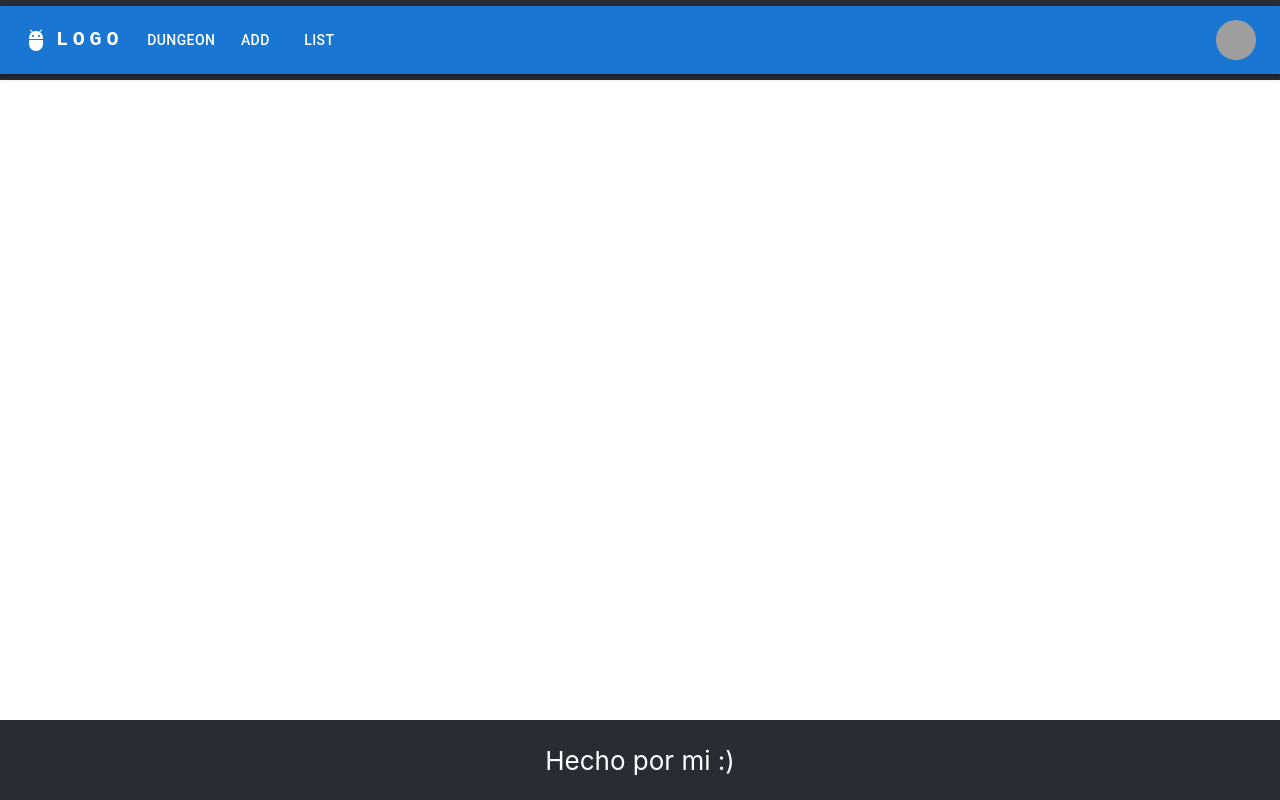
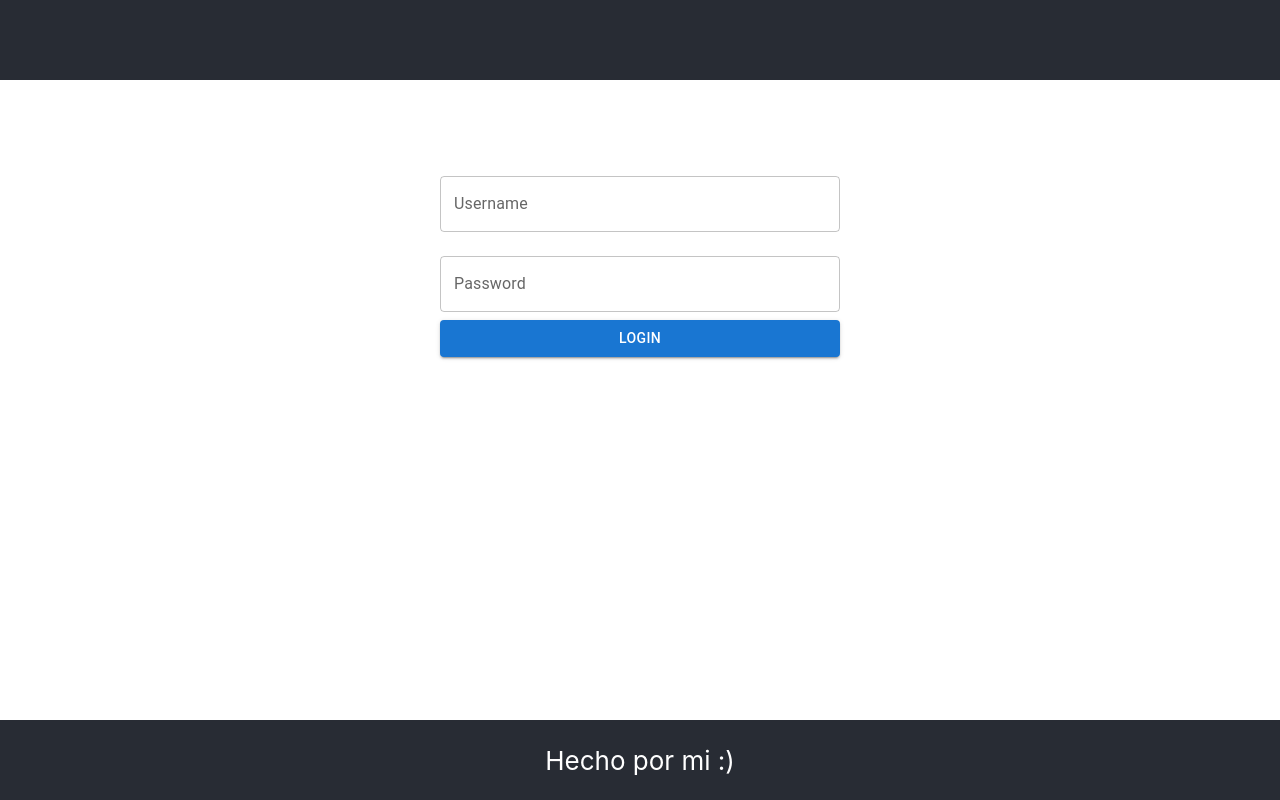
Before and after one commit to Tect0r0/PlanSoft6toWeb, a React (Create React App) app in the folder ActA1/: page /login in a window 1280 px wide. Built offline with nearby package versions, Linux system fonts and the light colour scheme; grey boxes are pictures that could not be loaded.

Commit message:
Login successful

```diff
--- a/ActA1/src/AppBody/AppBody.jsx
+++ b/ActA1/src/AppBody/AppBody.jsx
@@ -1,15 +1,20 @@
 import { useState, useEffect } from "react";
-import { BrowserRouter, Routes, Route } from "react-router-dom";
+import { BrowserRouter, Routes, Route, Navigate } from "react-router-dom";
 
 import Add from "../Pages/Add";
 import List from "../Pages/List";
 import Header from "../Objects/Header";
 import Dungeon from "../Pages/Dungeon";
-import BrandingSignInPage from "../Pages/BrandingSignInPage";
+import Login from "../Pages/Login";
 
 import "../../src/App.css";
 
 function AppBody() {
+    const [isLogin, setIsLogin] = useState(() => {
+        // Check localStorage for the initial login state
+        return localStorage.getItem("isLogin") === "true";
+    });
+
     const [items, setItems] = useState([
         { id: 1, name: "Item 1", price: 100 },
         { id: 2, name: "Item 2", price: 200 },
@@ -26,18 +31,65 @@ function AppBody() {
         setItems(items.filter((item) => item.id !== id));
     };
 
+    const tryLogin = (user) => {
+        if (user.username === "asd" && user.password === "asd") {
+            setIsLogin(true);
+            localStorage.setItem("isLogin", "true");
+            return true;
+        } else {
+            setIsLogin(false);
+            return false;
+        }
+    }
+
+    const logout = () => {
+        localStorage.setItem("isLogin", "false");
+        setIsLogin(false);
+    }
+
     return (
-        <div className="app-body">
+      <div className="app-body">
         <BrowserRouter>
-            <Header />
-            <Routes>
-            <Route path="/" element={<BrandingSignInPage />} />
-            <Route path="/dungeon" element={<Dungeon />} />
-            <Route path="/add" element={<Add add={add} />} />
-            <Route path="/list" element={<List items={items} ondelete={del} />} />
-            </Routes>
+          <Header isLogin={isLogin} logout={logout} />
+          <Routes>
+            <Route // Default route
+              path="/"
+              element={
+                isLogin ? <Navigate to="/dungeon" /> : <Navigate to="/login" /> // Redireccionar si no esta iniciada sesion
+              }
+            />
+            <Route
+              path="/login"
+              element={
+                isLogin ? (
+                  <Navigate to="/dungeon" />
+                ) : (
+                  <Login tryLogin={tryLogin} />
+                )
+              }
+            />
+            <Route
+              path="/dungeon"
+              element={isLogin ? <Dungeon /> : <Navigate to="/login" />}
+            />
+            <Route
+              path="/add"
+              element={isLogin ? <Add add={add} /> : <Navigate to="/login" />}
+            />
+            <Route
+              path="/list"
+              element={
+                isLogin ? (
+                  <List items={items} ondelete={del} />
+                ) : (
+                  <Navigate to="/login" />
+                )
+              }
+            />
+            <Route path="*" element={<Navigate to="/" />} />
+          </Routes>
         </BrowserRouter>
-        </div>
+      </div>
     );
 }
 
--- a/ActA1/src/Objects/Header.jsx
+++ b/ActA1/src/Objects/Header.jsx
@@ -2,12 +2,14 @@ import React from 'react'
 import { Link } from 'react-router-dom';
 import ResponsiveAppBar from './ResponsiveAppBar';
 
-export default function Header() {
+const Header = ({isLogin, logout}) => {
     return (
         <div>
             <header className="app-header">
-                <ResponsiveAppBar />
+                {isLogin && <ResponsiveAppBar logout={logout} />}
             </header>
         </div>
     );
-}
+};
+
+export default Header;
--- a/ActA1/src/Objects/ResponsiveAppBar.jsx
+++ b/ActA1/src/Objects/ResponsiveAppBar.jsx
@@ -17,7 +17,7 @@ import { Link, useNavigate } from "react-router-dom";
 const pages = ["dungeon", "add", "list"];
 const settings = ["Profile", "Account", "Dashboard", "Logout"];
 
-function ResponsiveAppBar() {
+const ResponsiveAppBar= ({logout}) => {
     const [anchorElNav, setAnchorElNav] = React.useState(null);
     const [anchorElUser, setAnchorElUser] = React.useState(null);
     const navigate = useNavigate();
@@ -35,8 +35,13 @@ function ResponsiveAppBar() {
         navigate(`/${e.target.textContent}`);
     };
 
-    const handleCloseUserMenu = () => {
+    const handleCloseUserMenu = (e) => {
+        const setting = e.target.textContent;
         setAnchorElUser(null);
+        if (setting === "Logout") {
+            logout();
+            navigate("/login");
+        }
     };
 
     return (
--- a/ActA1/src/Pages/BrandingSignInPage.jsx
+++ /dev/null
@@ -1,43 +0,0 @@
-import * as React from "react";
-import { AppProvider } from "@toolpad/core/AppProvider";
-import { SignInPage } from "@toolpad/core/SignInPage";
-import { useTheme } from "@mui/material/styles";
-
-const providers = [{ id: "credentials", name: "Credentials" }];
-// preview-start
-const BRANDING = {
-  logo: (
-    <img
-      src="https://mui.com/static/logo.svg"
-      alt="MUI logo"
-      style={{ height: 24 }}
-    />
-  ),
-  title: "MUI",
-};
-// preview-end
-
-const signIn = async (provider) => {
-  const promise = new Promise((resolve) => {
-    setTimeout(() => {
-      console.log(`Sign in with ${provider.id}`);
-      resolve();
-    }, 500);
-  });
-  return promise;
-};
-
-export default function BrandingSignInPage() {
-  const theme = useTheme();
-  return (
-    // preview-start
-    <AppProvider branding={BRANDING} theme={theme}>
-      <SignInPage
-        signIn={signIn}
-        providers={providers}
-        slotProps={{ emailField: { autoFocus: false } }}
-      />
-    </AppProvider>
-    // preview-end
-  );
-}
--- /dev/null
+++ b/ActA1/src/Pages/Login.jsx
@@ -0,0 +1,65 @@
+import { Box, Button, TextField } from "@mui/material";
+import React, { useState } from "react";
+import { useNavigate } from "react-router-dom";
+
+const Login = ({ tryLogin }) => {
+  const navigate = useNavigate();
+
+  const [username, setUsername] = React.useState("");
+  const [password, setPassword] = React.useState("");
+
+  const onsubmit = (e) => {
+    e.preventDefault();
+    if (!username || !password) {
+      alert("Please fill in all fields");
+      return;
+    }
+
+    const isLogin = tryLogin({ username, password }); // Esto da un objeto "abstracto" con propiedades 'usernam' y 'password'
+
+    if (isLogin) {
+      setUsername("");
+      setPassword("");
+      alert("Login successful");
+      navigate("/dungeon");
+    } else {
+      alert("Login failed");
+    }
+  }
+
+  return (
+    <form onSubmit={onsubmit}>
+      <Box
+        margin={"auto"}
+        flexDirection={"column"}
+        display={"flex"}
+        width={400}
+        marginTop={10}
+      >
+        <TextField
+          label={"Username"}
+          variant={"outlined"}
+          margin={"normal"}
+          autoComplete="off"
+          onChange={(e) => setUsername(e.target.value)}
+        />
+        <TextField
+          label={"Password"}
+          variant={"outlined"}
+          margin={"normal"}
+          type={"password"}
+          onChange={(e) => setPassword(e.target.value)}
+        />
+        <Button
+          type={'submit'}
+          variant={"contained"}
+        >
+          Login
+        </Button>
+
+      </Box>
+    </form>
+  )
+}
+
+export default Login;
```
